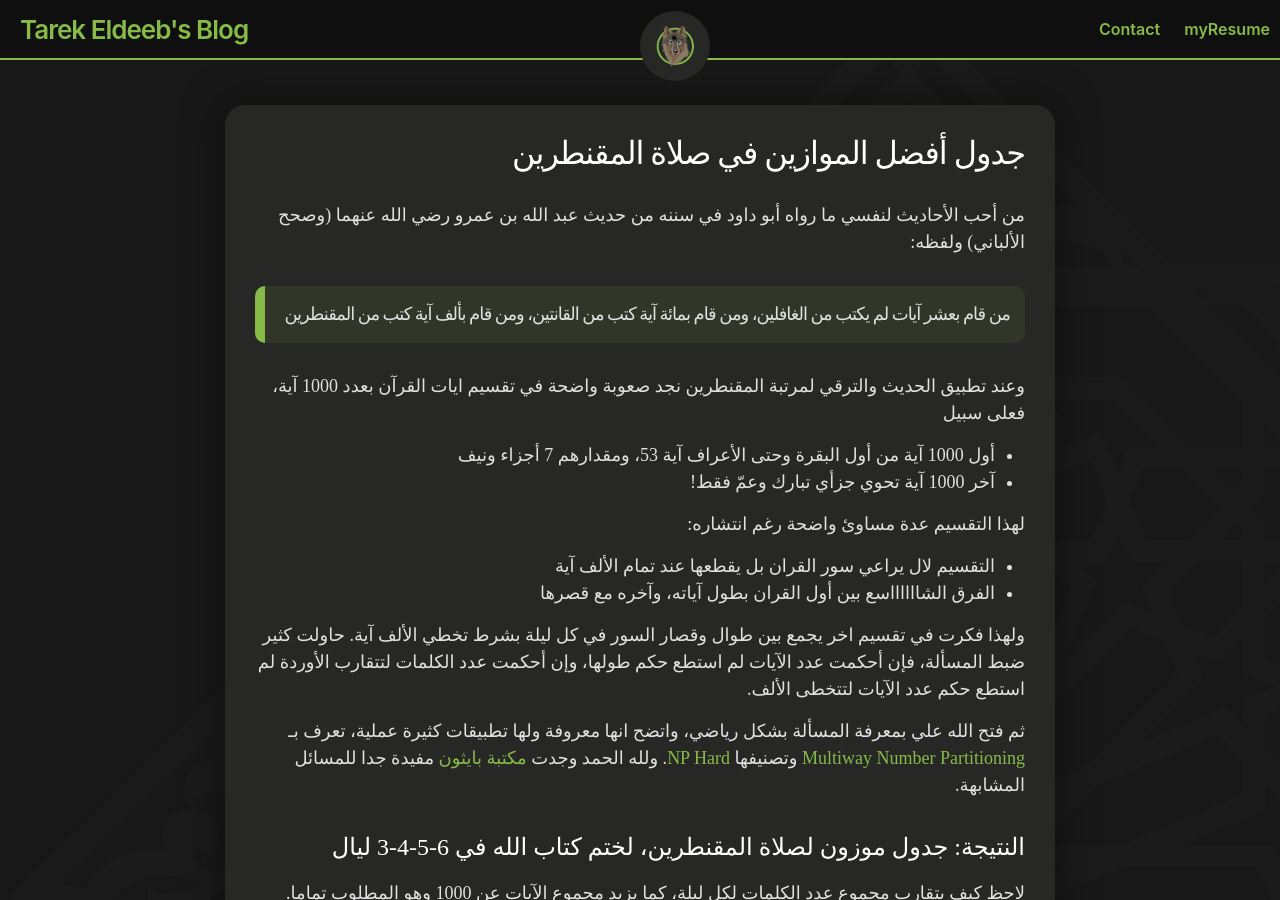
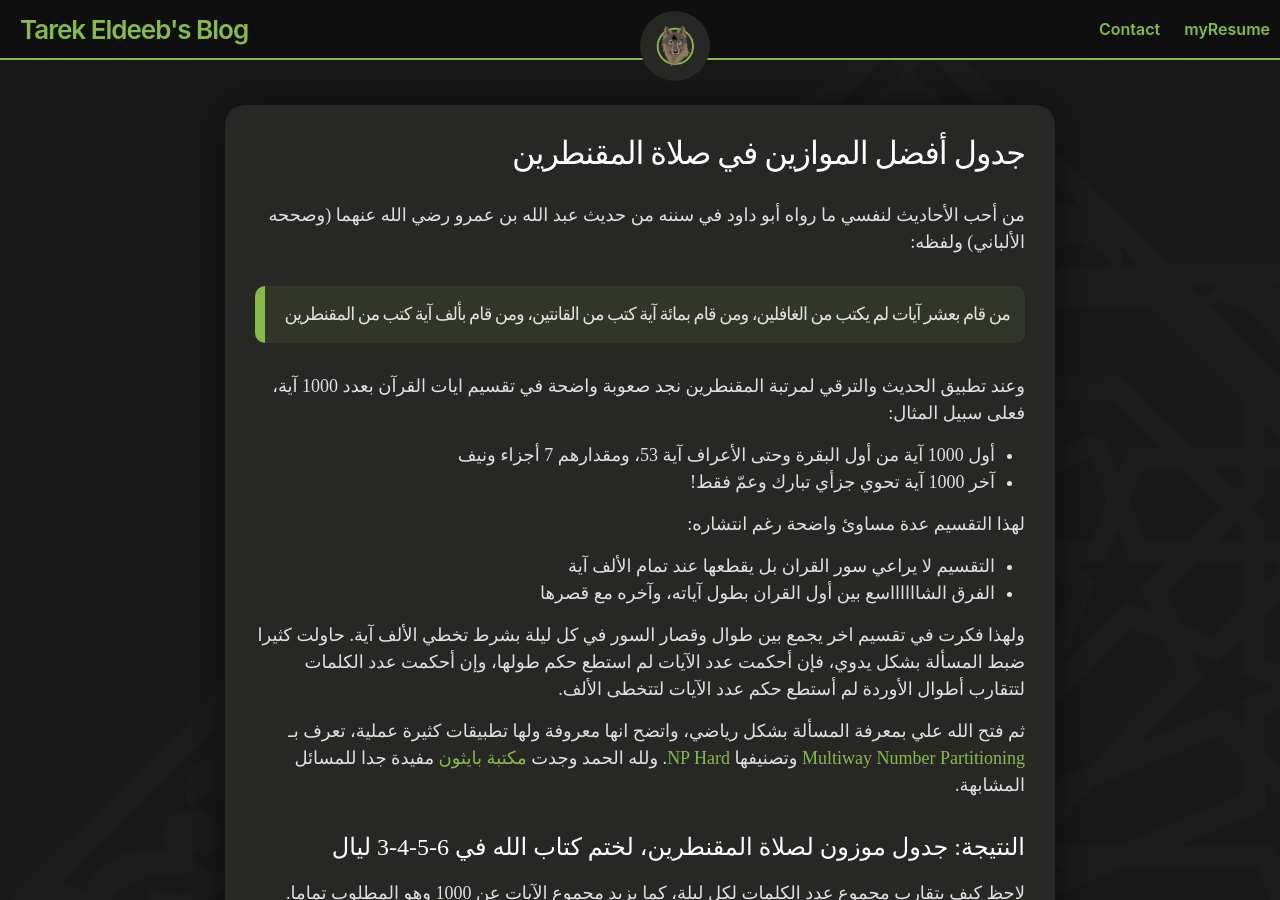
Before and after one commit to tarekeldeeb/tarekeldeeb.github.io, a Jekyll site: the page built from _posts/2023-3-14-Quran-Table-for-Moqantereen.md, in a window 1280 px wide and 900 px high. Built offline with Jekyll 4.4.1, drawn with Linux system fonts in a browser that asks for light colours; some web fonts are replaced; comment, search, counter and statistics services are not loaded.

Commit message:
Fixed post typos

```diff
--- a/_posts/2023-3-14-Quran-Table-for-Moqantereen.md
+++ b/_posts/2023-3-14-Quran-Table-for-Moqantereen.md
@@ -5,18 +5,18 @@ title: جدول أفضل الموازين في صلاة المقنطرين
 comments: true
 ---
 
-من أحب الأحاديث لنفسي ما  رواه أبو داود في سننه من حديث عبد الله بن عمرو رضي الله عنهما (وصحح الألباني) ولفظه:
+من أحب الأحاديث لنفسي ما  رواه أبو داود في سننه من حديث عبد الله بن عمرو رضي الله عنهما (وصححه الألباني) ولفظه:
  > من قام بعشر آيات لم يكتب من الغافلين، ومن قام بمائة آية كتب من القانتين، ومن قام بألف آية كتب من المقنطرين
 
-وعند تطبيق الحديث والترقي لمرتبة المقنطرين نجد صعوبة واضحة في تقسيم ايات القرآن بعدد 1000 آية، فعلى سبيل
+وعند تطبيق الحديث والترقي لمرتبة المقنطرين نجد صعوبة واضحة في تقسيم ايات القرآن بعدد 1000 آية، فعلى سبيل المثال:
  - أول 1000 آية من أول البقرة وحتى الأعراف آية 53، ومقدارهم 7 أجزاء ونيف
  - آخر 1000 آية  تحوي جزأي تبارك وعمّ فقط!
 
  لهذا التقسيم عدة مساوئ واضحة رغم انتشاره:
- - التقسيم لال يراعي سور القران بل يقطعها عند تمام الألف آية
+ - التقسيم لا يراعي سور القران بل يقطعها عند تمام الألف آية
  - الفرق الشااااااسع بين أول القران بطول آياته، وآخره مع قصرها
 
- ولهذا فكرت في تقسيم اخر يجمع بين طوال وقصار السور في كل ليلة بشرط تخطي الألف آية. حاولت كثير ضبط المسألة، فإن أحكمت عدد الآيات لم استطع حكم طولها، وإن أحكمت عدد الكلمات لتتقارب الأوردة لم استطع حكم عدد الآيات لتتخطى الألف.
+ ولهذا فكرت في تقسيم اخر يجمع بين طوال وقصار السور في كل ليلة بشرط تخطي الألف آية. حاولت كثيرا ضبط المسألة بشكل يدوي، فإن أحكمت عدد الآيات لم استطع حكم طولها، وإن أحكمت عدد الكلمات لتتقارب أطوال الأوردة لم أستطع حكم عدد الآيات لتتخطى الألف.
 
  ثم فتح الله علي بمعرفة المسألة بشكل رياضي، واتضح انها معروفة ولها تطبيقات كثيرة عملية، تعرف بـ [Multiway Number Partitioning](https://en.wikipedia.org/wiki/Multiway_number_partitioning) وتصنيفها [NP Hard](https://en.wikipedia.org/wiki/NP-hardness). ولله الحمد وجدت [مكتبة بايثون](https://coin-or.github.io/pulp/) مفيدة جدا للمسائل المشابهة.
 
```
